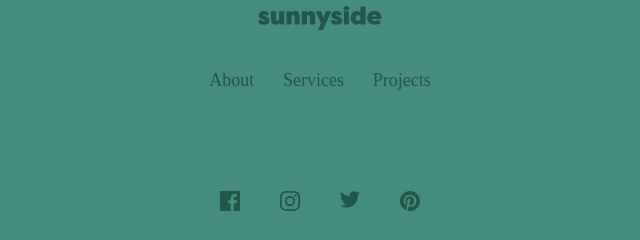
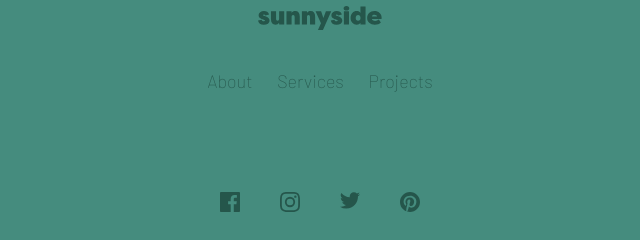
Before and after one commit to Codedzephyr/sunnyside-agency-landing-page-main, a plain HTML site: page index.html in a window 1280 px wide. Shown: the part 3485-3725 px from the top of the page, 320-960 px from the left. Drawn offline with Linux system fonts and the light colour scheme.

Commit message:
static pages

```diff
--- a/styles.scss
+++ b/styles.scss
@@ -500,6 +500,7 @@ footer {
 
       .footer-links-item a {
         cursor: pointer;
+        font-family: $Barlow;
         text-decoration: none;
         color: $Darkdesaturatedcyan;
         font-size: $fontsize;
```
Also changed, not shown: styles.css, 1 other file.
